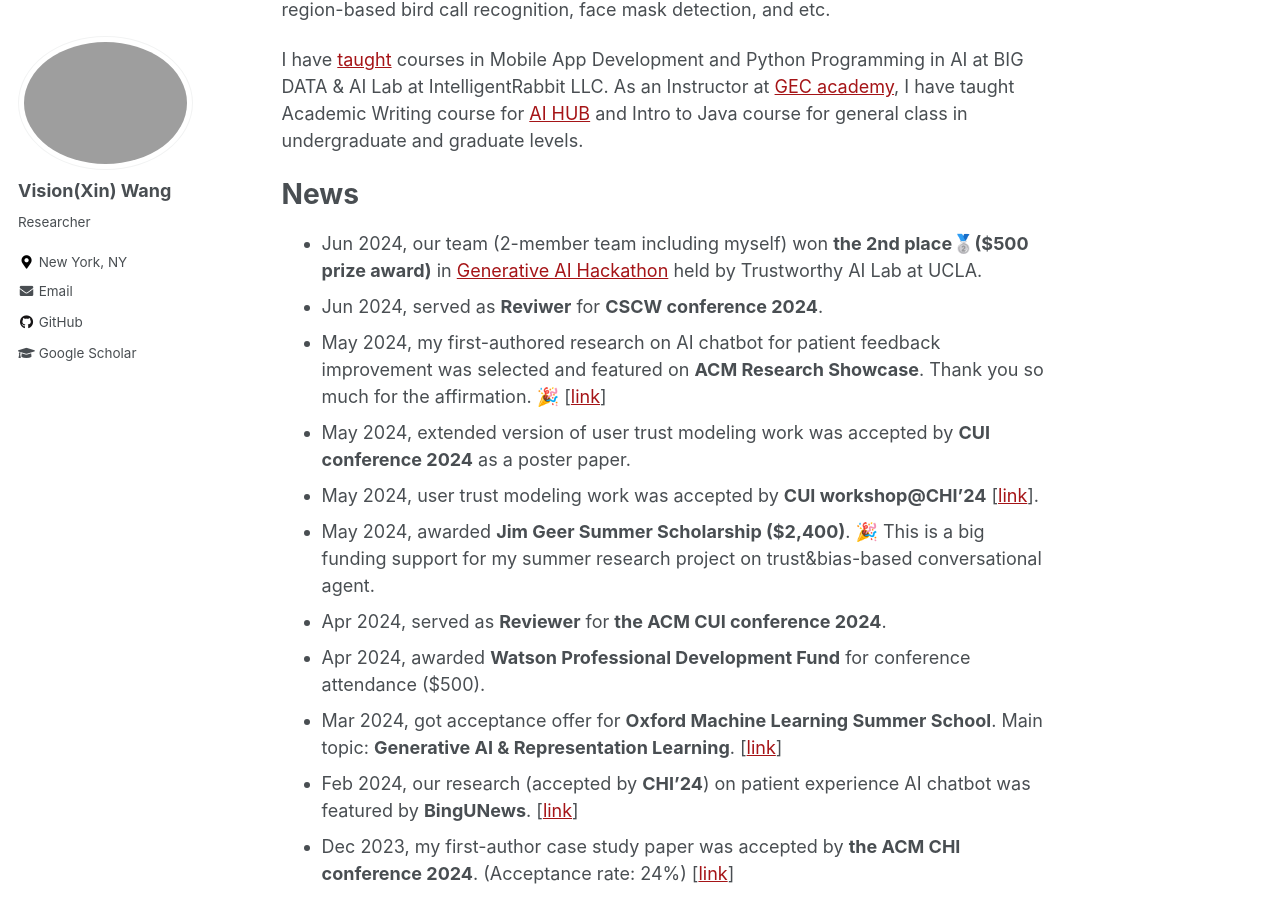
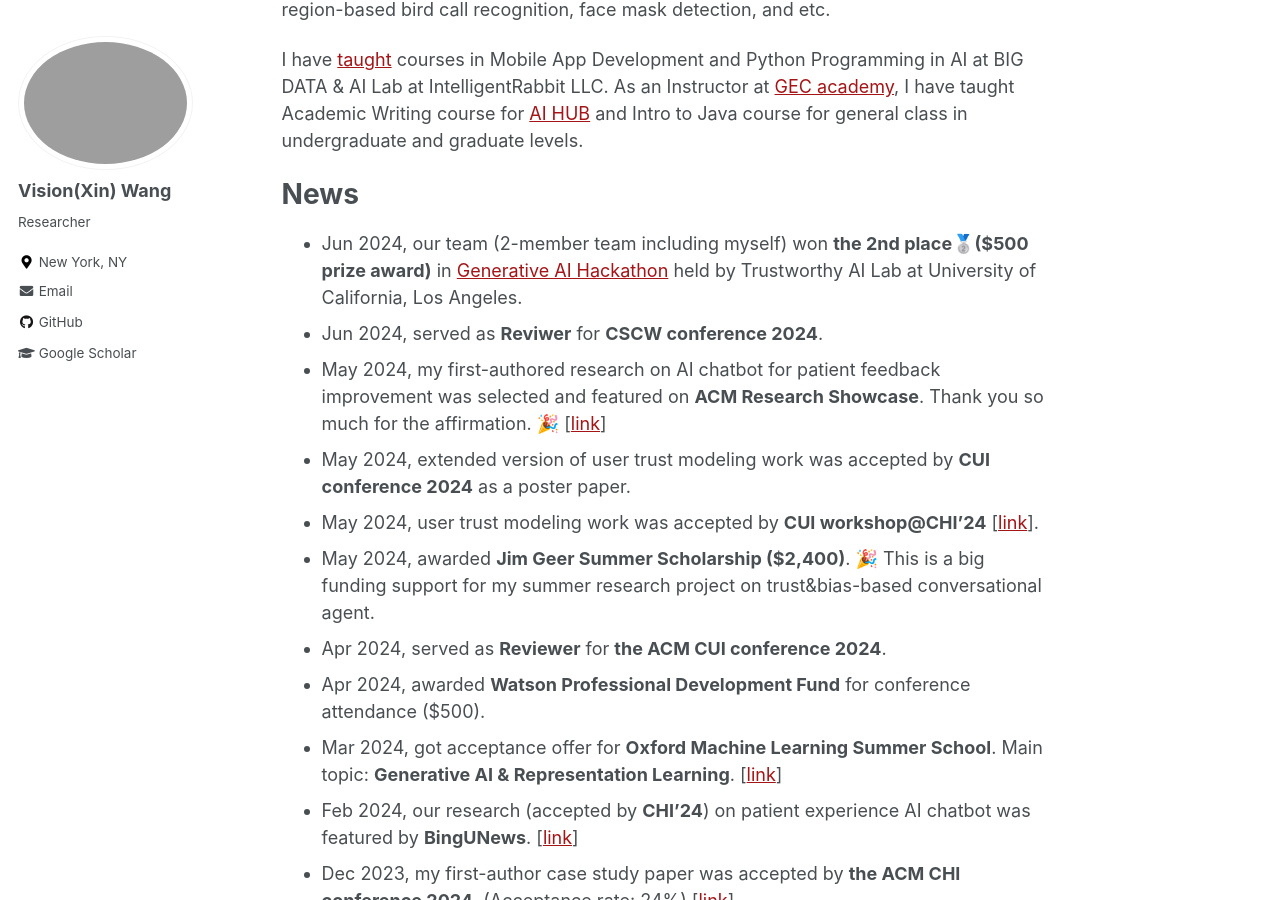
Before and after one commit to xin-wang-kr/xin-wang-kr.github.io, a Jekyll site: the page built from _pages/about.md, in a window 1280 px wide and 900 px high, scrolled down 751 px. Built offline with Jekyll 4.4.1, drawn with Linux system fonts in a browser that asks for light colours.

Commit message:
Update about.md

```diff
--- a/_pages/about.md
+++ b/_pages/about.md
@@ -28,7 +28,7 @@
 As an Instructor at [GEC academy](https://www.gecacademy.com/), I have taught Academic Writing course for [AI HUB](https://www.gecacademy.com/ai-hub) and Intro to Java course for general class in undergraduate and graduate levels.
 
 # News
-* Jun 2024, our team (2-member team including myself) won __the 2nd place🥈($500 prize award)__ in [Generative AI Hackathon](https://dorahacks.io/hackathon/trustworthy-ai-gesucla/detail#ges-x-trustworthy-ai-lab-hackathon-background) held by Trustworthy AI Lab at UCLA.
+* Jun 2024, our team (2-member team including myself) won __the 2nd place🥈($500 prize award)__ in [Generative AI Hackathon](https://dorahacks.io/hackathon/trustworthy-ai-gesucla/detail#ges-x-trustworthy-ai-lab-hackathon-background) held by Trustworthy AI Lab at University of California, Los Angeles.
 * Jun 2024, served as __Reviwer__ for __CSCW conference 2024__.
 * May 2024, my first-authored research on AI chatbot for patient feedback improvement was selected and featured on __ACM Research Showcase__. Thank you so much for the affirmation. 🎉 [[link](https://www.growkudos.com/publications/10.1145%252F3613905.3637149/reader)]
 * May 2024, extended version of user trust modeling work was accepted by __CUI conference 2024__ as a poster paper.
```
